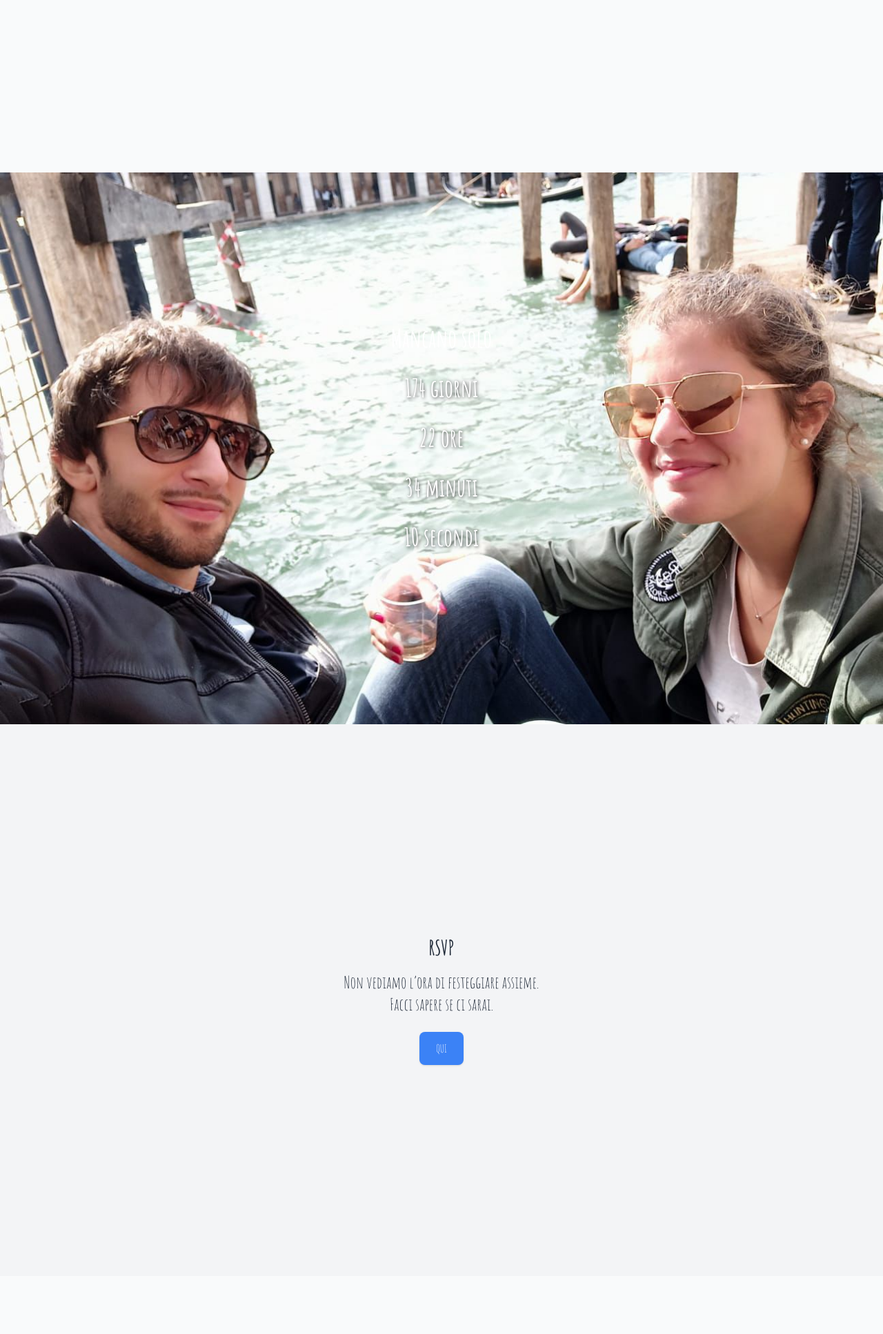
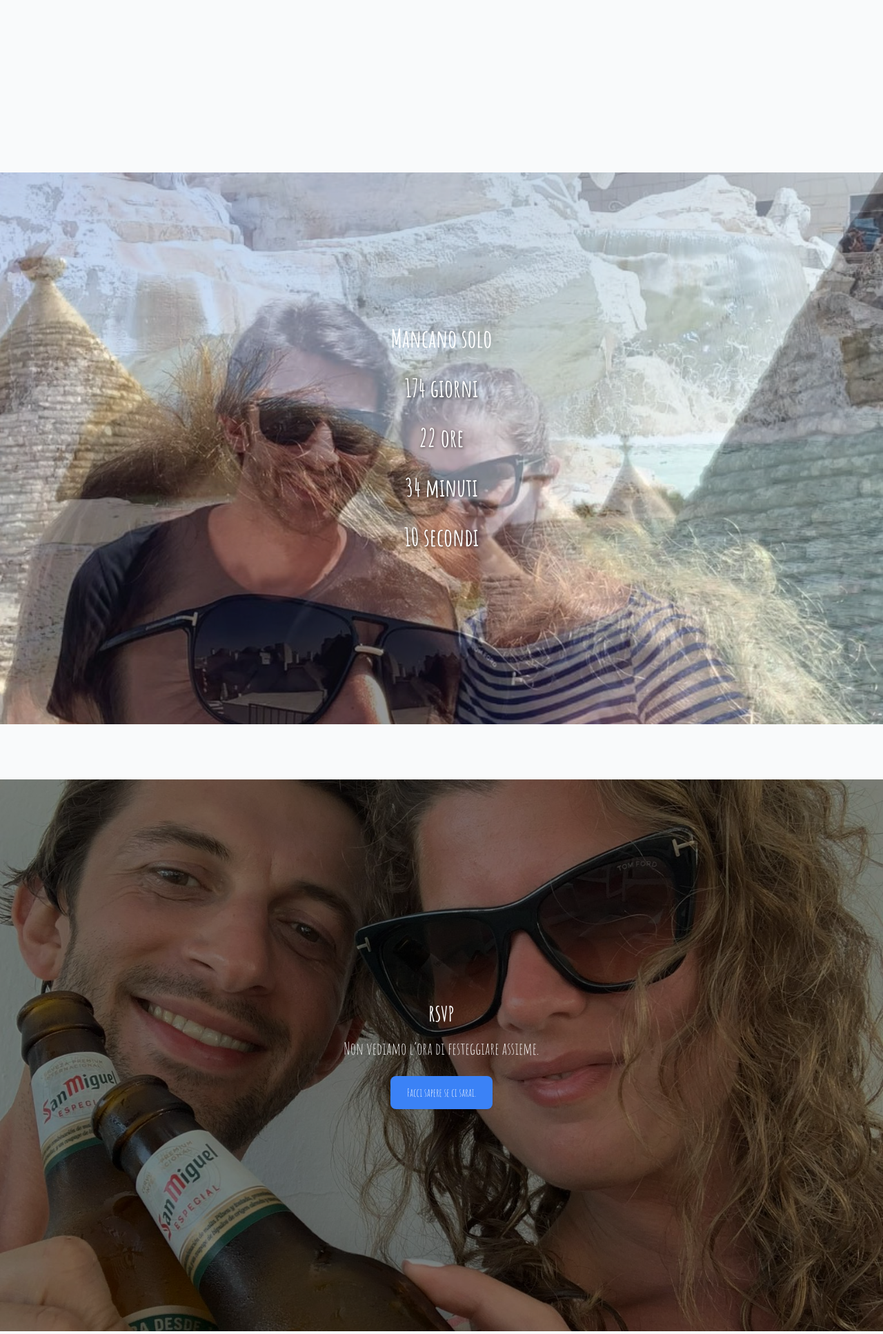
Before and after one commit to Barna1992/matrimonio_gp, a Django app: page / in a window 1280 px wide. Shown: the part 1510-3444 px from the top of the page at 69% size. Run offline with Django 5.2, Linux system fonts and the light colour scheme; some libraries are stand-ins or nearby versions.

Commit message:
adding images

```diff
--- a/wedding/templates/wedding/index.html
+++ b/wedding/templates/wedding/index.html
@@ -43,16 +43,29 @@
 
 
 <!-- RSVP Section -->
-<section class="py-12 bg-gray-100 text-center" id="section3">
-    <h2 class="text-3xl font-bold mb-4">RSVP</h2>
-    <p class="mb-6 text-2xl">Non vediamo l’ora di festeggiare assieme.<br>Facci sapere se ci sarai.</p>
+<section
+  class="py-12 bg-cover bg-center text-center relative mt-20"
+  id="section3"
+  style="background-image: url('/static/wedding/images/v11.jpeg');"
+>
+  <!-- Overlay for readability -->
+  <div class="absolute inset-0 bg-black bg-opacity-50"></div>
+
+  <!-- Content -->
+  <div class="relative z-10">
+    <h2 class="text-3xl font-bold text-white mb-4">RSVP</h2>
+    <p class="mb-6 text-2xl text-white">
+      Non vediamo l’ora di festeggiare assieme.
+    </p>
     <button
-        onclick="openModal()"
-        class="bg-blue-500 text-white px-6 py-3 rounded-lg shadow hover:bg-blue-600"
+      onclick="openModal()"
+      class="bg-blue-500 text-white px-6 py-3 rounded-lg shadow hover:bg-blue-600"
     >
-        QUI
+    Facci sapere se ci sarai.
     </button>
+  </div>
 </section>
+
 
 
 <!-- RSVP Modal -->
```
Also changed, not shown: wedding/templates/wedding/base.html (+13 -14 lines), wedding/static/wedding/images/v1.jpeg (added), wedding/static/wedding/images/v10.jpeg (added), wedding/static/wedding/images/v11.jpeg (added), wedding/static/wedding/images/v2.jpeg (added), wedding/static/wedding/images/v3.jpeg (added), wedding/static/wedding/images/v4.jpeg (added), wedding/static/wedding/images/v4_biss.jpeg (added), wedding/static/wedding/images/v5.jpeg (added), wedding/static/wedding/images/v5_biss.jpeg (added), wedding/static/wedding/images/v6.jpeg (added), wedding/static/wedding/images/v7.jpeg (added), wedding/static/wedding/images/v7_biss.jpeg (added), wedding/static/wedding/images/v8.jpeg (added), 2 more files.
